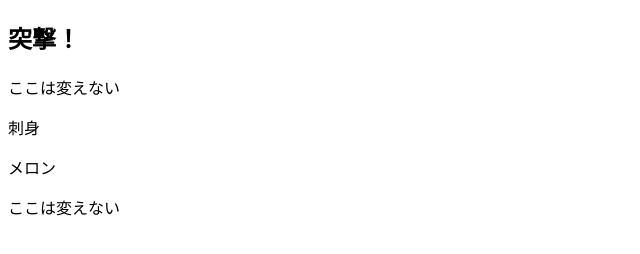
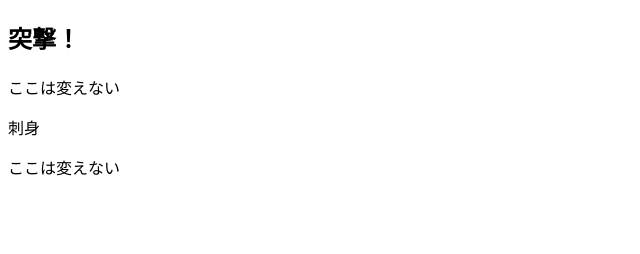
Before and after one commit to RyugoHarada/pushConflict, a plain HTML site: page index.html in a window 1280 px wide. Shown: the whole page, without its empty margins (0-640 px from the left). Drawn offline with Linux system fonts and the light colour scheme.

Commit message:
[fix conflict]index.html

```diff
--- a/index.html
+++ b/index.html
@@ -7,7 +7,6 @@
 <h2> 突撃！ </h2>
 <p>ここは変えない</p>
 <p>刺身</p>
-<p>メロン</p>
 <p>ここは変えない</p>
 </body>
 </html>
```
